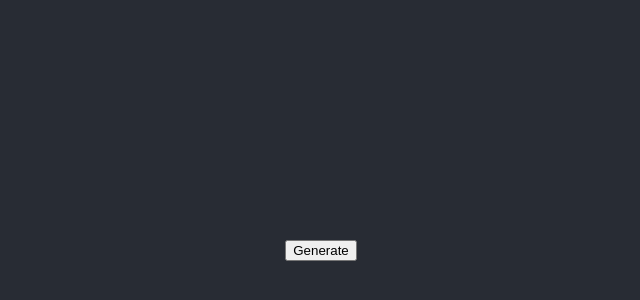
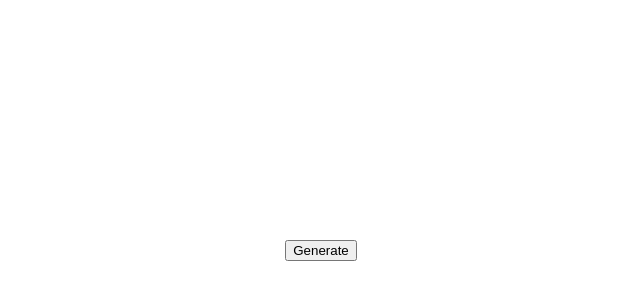
Before and after one commit to SaraMoad/BingoGenerator, a React (Create React App) app in the folder bingogenerator/: page / in a window 1280 px wide. Shown: the part 150-450 px from the top of the page, without its empty margins (319-959 px from the left). Built offline with nearby package versions, Linux system fonts and the light colour scheme.

Commit message:
app styling, and cleaning code

```diff
--- a/bingogenerator/src/App.css
+++ b/bingogenerator/src/App.css
@@ -14,14 +14,14 @@
 }
 
 .App-header {
-  background-color: #282c34;
+  background-color: #ffffff;
   min-height: 100vh;
   display: flex;
   flex-direction: column;
   align-items: center;
   justify-content: center;
   font-size: calc(10px + 2vmin);
-  color: white;
+  color: rgb(0, 0, 0);
 }
 
 .App-link {
--- a/bingogenerator/src/App.js
+++ b/bingogenerator/src/App.js
@@ -17,8 +17,7 @@ const App = () => {
     <div className="App">
       <header className="App-header">
         <BingoGrid bingoPrompts={bingoPrompts} />
-        <RegenerateButton regenerate={handleGeneration}
-         />
+        <RegenerateButton regenerate={handleGeneration} />
       </header>
     </div>
   );
```
